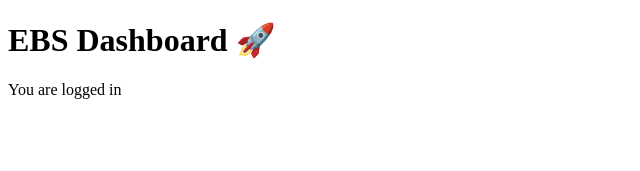
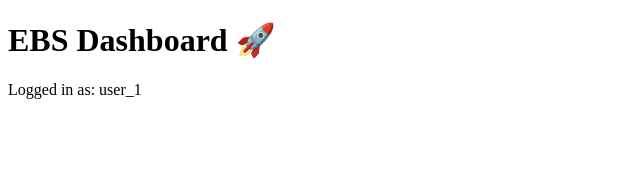
Before and after one commit to spencereasybutton/ebs-dashboard, a Next.js app: page / in a window 1280 px wide. Shown: the top 171 px of the page, without its empty margins (0-640 px from the left). Built offline with nearby package versions, Linux system fonts and the light colour scheme; no server answers; sample sign-in values are in the browser's storage.

Commit message:
Update page.tsx

```diff
--- a/app/page.tsx
+++ b/app/page.tsx
@@ -1,8 +1,8 @@
 import { auth } from "@clerk/nextjs/server";
 import { redirect } from "next/navigation";
 
-export default function Home() {
-  const { userId } = auth();
+export default async function Home() {
+  const { userId } = await auth();
 
   if (!userId) {
     redirect("/sign-in");
@@ -11,7 +11,7 @@ export default function Home() {
   return (
     <div>
       <h1>EBS Dashboard 🚀</h1>
-      <p>You are logged in</p>
+      <p>Logged in as: {userId}</p>
     </div>
   );
 }
```
